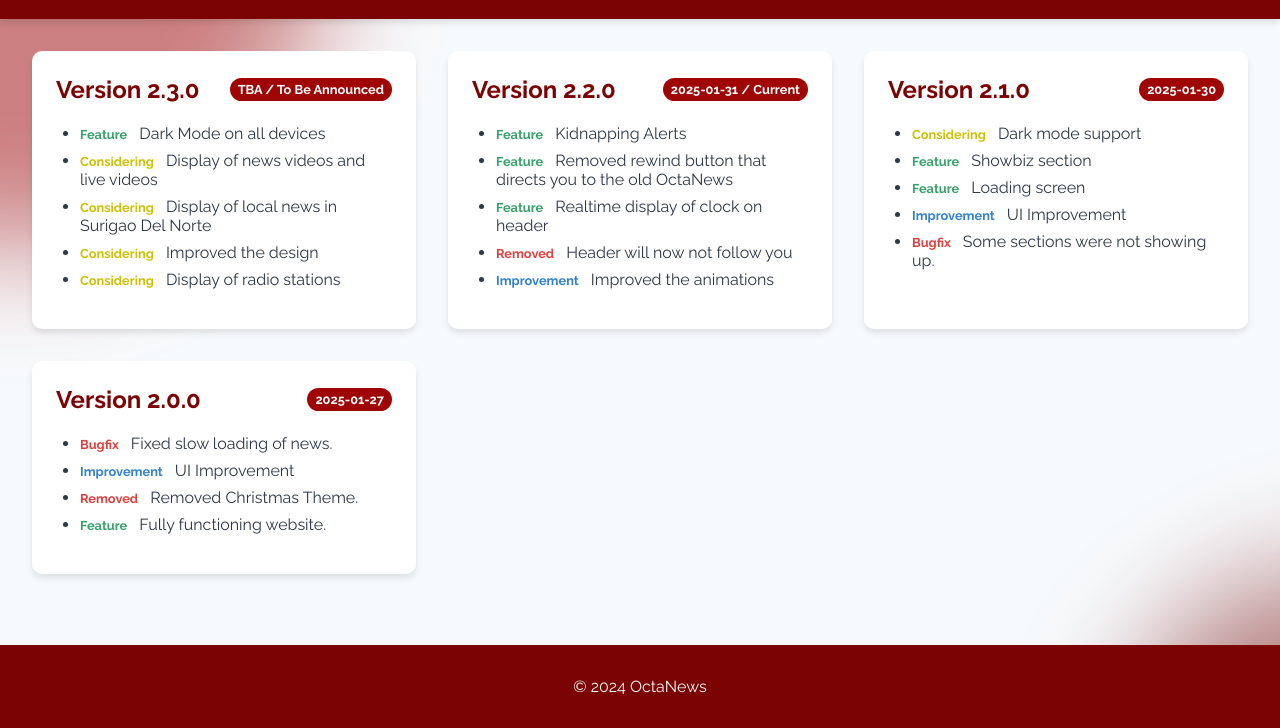
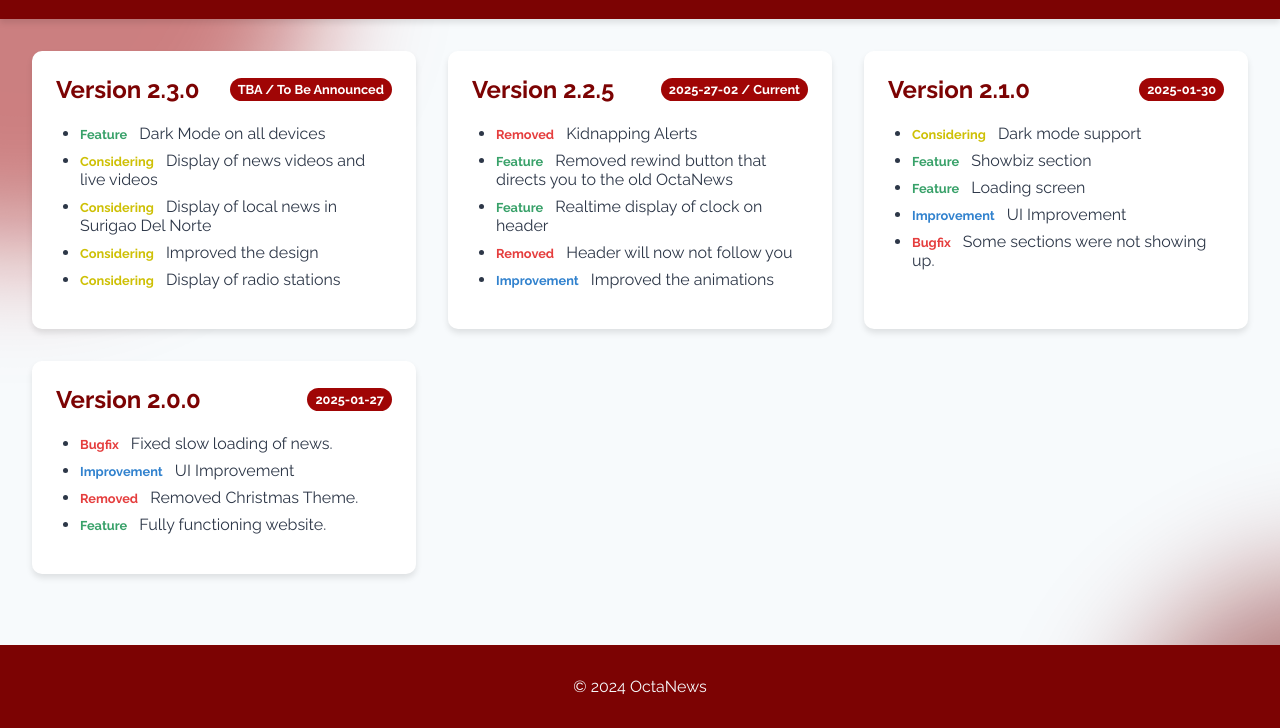
Before and after one commit to Goly67/OctaNews, a plain HTML site: page whatsNew.html in a window 1280 px wide. Shown: the part 72-800 px from the top of the page. Drawn offline with Linux system fonts and the light colour scheme.

Commit message:
Add files via upload

```diff
--- a/whatsNew.html
+++ b/whatsNew.html
@@ -312,10 +312,10 @@
                 ]
             },
             {
-                version: "2.2.0",
-                date: " 2025-01-31 / Current ",
+                version: "2.2.5",
+                date: " 2025-27-02 / Current ",
                 changes: [
-                    { type: "feature", description: "Kidnapping Alerts" },
+                    { type: "Removed", description: "Kidnapping Alerts" },
                     { type: "feature", description: "Removed rewind button that directs you to the old OctaNews" },
                     { type: "feature", description: "Realtime display of clock on header" },
                     { type: "Removed", description: "Header will now not follow you" },
```
